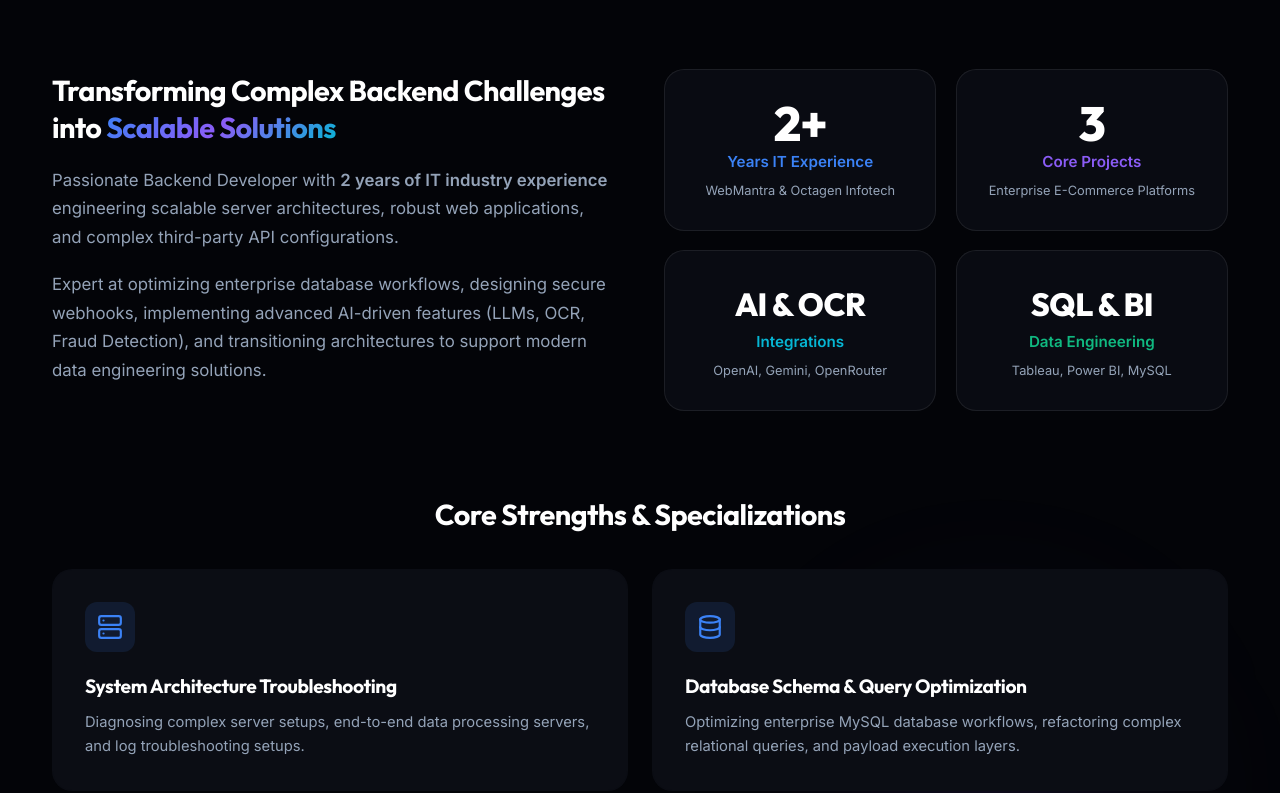
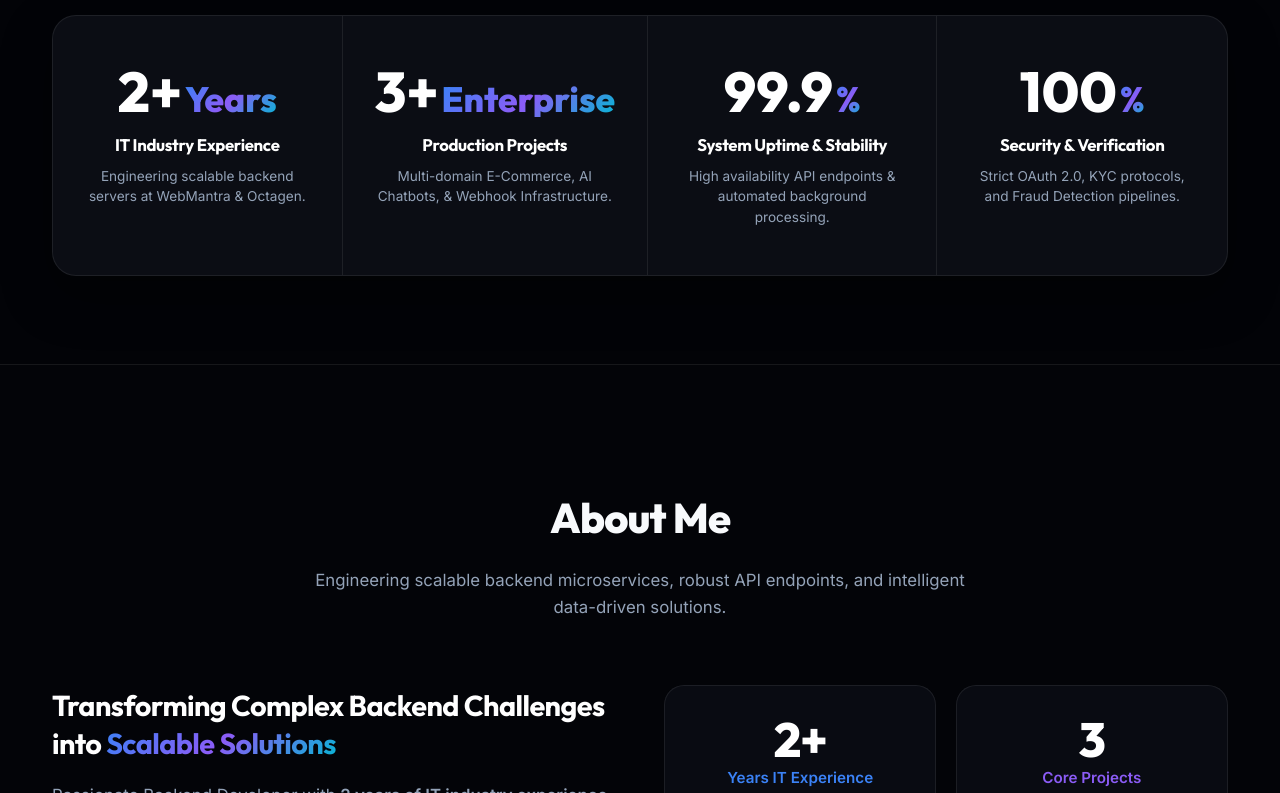
Before and after one commit to TechHub88/portfolio, a React (Vite) app: page / in a window 1280 px wide. Shown: the part 987-1780 px from the top of the page. Built offline with nearby package versions, Linux system fonts and the light colour scheme.

Commit message:
Add WebMantra style Stats Counter section and WebMantra inspired Project Cards layout

```diff
--- a/src/App.jsx
+++ b/src/App.jsx
@@ -1,6 +1,7 @@
 import React from 'react'
 import Navbar from './components/Navbar'
 import Hero from './components/Hero'
+import Stats from './components/Stats'
 import About from './components/About'
 import Skills from './components/Skills'
 import Experience from './components/Experience'
@@ -15,6 +16,7 @@ function App() {
       <Navbar />
       <main>
         <Hero />
+        <Stats />
         <About />
         <Skills />
         <Experience />
--- a/src/components/Projects.jsx
+++ b/src/components/Projects.jsx
@@ -1,13 +1,14 @@
 import React from 'react';
 import { motion } from 'framer-motion';
-import { ExternalLink, Bot, MessageSquare, ShoppingBag, CheckCircle2, ShieldCheck, Zap } from 'lucide-react';
+import { ExternalLink, ShoppingBag, Bot, MessageSquare, CheckCircle2, ArrowRight } from 'lucide-react';
 
 const projects = [
   {
-    id: 1,
+    id: '01',
     title: 'VShop Multi-Category E-Commerce Platform',
     link: 'https://vshop.vridhee.com/',
     role: 'Lead Backend & Security Engineer',
+    tag: 'E-Commerce & Security',
     description: 'Multi-category enterprise e-commerce platform spanning Wellness, Academics, Deep Tech, Space, Climate, Technology, Games, and Skills.',
     highlights: [
       'Engineered PHP & Laravel core backend architecture powering multi-segment seller portals, product inventories, and multi-domain catalogs.',
@@ -16,14 +17,15 @@ const projects = [
     ],
     tech: ['PHP', 'Laravel', 'Node.js', 'MySQL', 'Fraud Detection', 'Real-Time Chat', 'KYC Verification', 'Webhooks'],
     imageUrl: '/vshop-banner.png',
-    badge: 'Multi-Domain E-Commerce',
+    badge: 'Featured Project',
     icon: ShoppingBag
   },
   {
-    id: 2,
+    id: '02',
     title: 'Mafatlal Multi-Vendor E-Commerce Platform',
     link: 'https://mafatlaluniforms.com/',
     role: 'Core Backend Developer & AI Architect',
+    tag: 'Multi-Vendor & AI',
     description: 'Engineered an enterprise multi-vendor e-commerce platform handling cross-segment product inventories and custom fabric modules.',
     highlights: [
       'Engineered an enterprise multi-vendor e-commerce platform handling cross-segment product inventories.',
@@ -33,14 +35,15 @@ const projects = [
     ],
     tech: ['PHP', 'Laravel', 'Node.js', 'MySQL', 'Gemini AI', 'OpenAI API', 'OpenRouter', 'OCR Integration'],
     imageUrl: '/mafatlal-banner.jpg',
-    badge: 'Enterprise Platform',
+    badge: 'Enterprise AI',
     icon: Bot
   },
   {
-    id: 3,
+    id: '03',
     title: 'Teavera E-Commerce Experience Infrastructure',
     link: 'https://teavera.in/',
     role: 'Backend Architect & Messaging Lead',
+    tag: 'Webhooks & Messaging',
     description: 'Built transactional messaging infrastructure deploying multi-point automated webhooks linked with core client systems.',
     highlights: [
       'Built transactional messaging infrastructure deploying multi-point automated webhooks linked with core client systems.',
@@ -49,90 +52,33 @@ const projects = [
     ],
     tech: ['PHP', 'Laravel', 'Node.js', 'MySQL', 'Webhooks', 'WhatsApp Business API'],
     imageUrl: '/teavera-banner.jpg',
-    badge: 'Messaging Infrastructure',
+    badge: 'Infrastructure',
     icon: MessageSquare
   }
 ];
-
-const SmallBrowserMockup = ({ url, title, imageUrl }) => (
-  <div className="mockup-container" style={{
-    width: '100%',
-    maxHeight: '250px',
-    background: 'var(--surface-color)',
-    borderRadius: '14px',
-    border: '1px solid var(--border-color)',
-    overflow: 'hidden',
-    display: 'flex',
-    flexDirection: 'column',
-    boxShadow: '0 15px 35px rgba(0,0,0,0.5)',
-    transition: 'transform 0.3s ease, border-color 0.3s ease'
-  }}>
-    {/* Compact Browser Top Bar */}
-    <div style={{
-      height: '32px',
-      background: 'var(--surface-light)',
-      borderBottom: '1px solid var(--border-color)',
-      display: 'flex',
-      alignItems: 'center',
-      padding: '0 12px',
-      gap: '6px'
-    }}>
-      <div style={{ width: '8px', height: '8px', borderRadius: '50%', background: '#ef4444' }} />
-      <div style={{ width: '8px', height: '8px', borderRadius: '50%', background: '#f59e0b' }} />
-      <div style={{ width: '8px', height: '8px', borderRadius: '50%', background: '#10b981' }} />
-      <div style={{
-        flex: 1,
-        textAlign: 'center',
-        fontSize: '0.72rem',
-        color: 'var(--text-muted)',
-        background: 'rgba(3, 4, 8, 0.6)',
-        margin: '0 12px',
-        borderRadius: '5px',
-        padding: '2px 8px',
-        overflow: 'hidden',
-        textOverflow: 'ellipsis',
-        whiteSpace: 'nowrap',
-        border: '1px solid var(--border-color)'
-      }}>
-        {url}
-      </div>
-    </div>
-
-    {/* Compact Thumbnail Screen */}
-    <div style={{ flex: 1, position: 'relative', background: 'var(--surface-color)', minHeight: '215px', overflow: 'hidden', display: 'flex', alignItems: 'center', justifyContent: 'center' }}>
-      <img
-        src={imageUrl}
-        alt={`Thumbnail of ${title}`}
-        style={{ width: '100%', height: '100%', objectFit: 'cover', objectPosition: 'top' }}
-        loading="lazy"
-        onError={(e) => {
-          e.target.style.display = 'none';
-          e.target.parentElement.innerHTML = `
-            <div style="display:flex; flex-direction:column; align-items:center; justify-content:center; padding:2rem; text-align:center; color:var(--text-muted); gap:0.8rem;">
-              <div style="padding:0.8rem; background:rgba(59, 130, 246, 0.1); borderRadius:50%; color:var(--accent-primary);">
-                <svg width="32" height="32" viewBox="0 0 24 24" fill="none" stroke="currentColor" stroke-width="1.5"><rect width="18" height="18" x="3" y="3" rx="2"/><path d="m21 15-3.086-3.086a2 2 0 0 0-2.828 0L6 21"/><circle cx="9" cy="9" r="2"/></svg>
-              </div>
-              <div style="font-weight:600; color:#fff; font-size:0.95rem;">${title}</div>
-              <a href="${url}" target="_blank" rel="noopener noreferrer" style="color:var(--accent-primary); font-size:0.82rem; text-decoration:underline;">Visit Platform &rarr;</a>
-            </div>
-          `;
-        }}
-      />
-    </div>
-  </div>
-);
 
 const Projects = () => {
   return (
     <section id="projects" style={{ position: 'relative' }}>
       <div className="container">
-        <h2 className="section-title">Core Projects Portfolio</h2>
-        <p className="section-subtitle">
-          Featured production systems demonstrating multi-category e-commerce platforms, AI microservices, webhook automation, and fraud detection systems.
-        </p>
 
-        <div style={{ display: 'flex', flexDirection: 'column', gap: '4.5rem' }}>
-          {projects.map((project, idx) => {
+        {/* Section Title */}
+        <div style={{ textAlign: 'center', marginBottom: '4rem' }}>
+          <div className="badge" style={{ marginBottom: '1rem', background: 'rgba(139, 92, 246, 0.12)', borderColor: 'rgba(139, 92, 246, 0.3)', color: '#a78bfa' }}>
+            <span style={{ width: '6px', height: '6px', borderRadius: '50%', background: 'var(--accent-secondary)', display: 'inline-block' }} />
+            Our Portfolio
+          </div>
+          <h2 className="section-title">
+            Featured <span className="text-gradient">Case Studies & Projects</span>
+          </h2>
+          <p className="section-subtitle" style={{ marginBottom: 0 }}>
+            WebMantra & enterprise production systems demonstrating multi-category e-commerce, AI microservices, webhook automation, and fraud detection systems.
+          </p>
+        </div>
+
+        {/* WebMantra-Inspired Project Cards Grid */}
+        <div style={{ display: 'flex', flexDirection: 'column', gap: '3.5rem' }}>
+          {projects.map((project) => {
             const IconComponent = project.icon;
 
             return (
@@ -140,40 +86,38 @@ const Projects = () => {
                 key={project.id}
                 initial={{ opacity: 0, y: 35 }}
                 whileInView={{ opacity: 1, y: 0 }}
-                viewport={{ once: true, margin: "-80px" }}
+                viewport={{ once: true, margin: "-60px" }}
                 transition={{ duration: 0.7, ease: "easeOut" }}
-                className="card"
-                style={{ padding: '2.5rem' }}
+                className="webmantra-project-card"
               >
-                <div
-                  style={{
-                    display: 'grid',
-                    gridTemplateColumns: '1fr',
-                    gap: '2.5rem',
-                    alignItems: 'center'
-                  }}
-                  className="grid-cols-2"
-                >
-                  {/* Left Text Block */}
-                  <div>
-                    <div style={{ display: 'flex', alignItems: 'center', gap: '0.8rem', marginBottom: '0.8rem' }}>
-                      <span className="badge">{project.badge}</span>
+                {/* Number Watermark Badge */}
+                <div className="project-card-number">{project.id}</div>
+
+                <div className="webmantra-card-grid">
+
+                  {/* Left Details */}
+                  <div style={{ zIndex: 2 }}>
+                    <div style={{ display: 'flex', alignItems: 'center', gap: '0.8rem', marginBottom: '0.8rem', flexWrap: 'wrap' }}>
+                      <span className="badge" style={{ fontSize: '0.78rem' }}>{project.badge}</span>
+                      <span style={{ fontSize: '0.8rem', color: 'var(--accent-cyan)', fontWeight: 600, textTransform: 'uppercase', letterSpacing: '0.05em' }}>
+                        {project.tag}
+                      </span>
                     </div>
 
-                    <h3 style={{ fontSize: '1.85rem', color: '#fff', marginBottom: '0.5rem', lineHeight: 1.25, fontWeight: 700 }}>
+                    <h3 style={{ fontSize: '1.9rem', color: '#ffffff', marginBottom: '0.6rem', lineHeight: 1.25, fontWeight: 800 }}>
                       {project.title}
                     </h3>
 
                     <div style={{ color: 'var(--accent-primary)', fontWeight: 600, fontSize: '0.92rem', marginBottom: '1.2rem', display: 'flex', alignItems: 'center', gap: '0.5rem' }}>
-                      <IconComponent size={17} /> {project.role}
+                      <IconComponent size={18} /> {project.role}
                     </div>
 
-                    {/* Highlights Bullet List */}
-                    <div style={{ padding: '1.2rem', marginBottom: '1.5rem', background: 'rgba(255, 255, 255, 0.02)', borderRadius: '12px', border: '1px solid var(--border-color)' }}>
-                      <ul style={{ listStyle: 'none', padding: 0, margin: 0, display: 'flex', flexDirection: 'column', gap: '0.6rem' }}>
+                    {/* Bullet Highlights */}
+                    <div style={{ padding: '1.2rem', marginBottom: '1.5rem', background: 'rgba(255, 255, 255, 0.02)', borderRadius: '14px', border: '1px solid var(--border-color)' }}>
+                      <ul style={{ listStyle: 'none', padding: 0, margin: 0, display: 'flex', flexDirection: 'column', gap: '0.65rem' }}>
                         {project.highlights.map((h, hIdx) => (
-                          <li key={hIdx} style={{ display: 'flex', gap: '0.6rem', fontSize: '0.88rem', color: 'var(--text-muted)', lineHeight: 1.55 }}>
-                            <CheckCircle2 size={15} color="var(--accent-emerald)" style={{ flexShrink: 0, marginTop: '0.2rem' }} />
+                          <li key={hIdx} style={{ display: 'flex', gap: '0.65rem', fontSize: '0.88rem', color: 'var(--text-muted)', lineHeight: 1.55 }}>
+                            <CheckCircle2 size={16} color="var(--accent-emerald)" style={{ flexShrink: 0, marginTop: '0.2rem' }} />
                             <span>{h}</span>
                           </li>
                         ))}
@@ -187,20 +131,38 @@ const Projects = () => {
                       ))}
                     </div>
 
-                    {/* Action Link */}
-                    <a href={project.link} target="_blank" rel="noopener noreferrer" className="btn btn-accent" style={{ padding: '0.7rem 1.6rem', fontSize: '0.88rem' }}>
-                      <ExternalLink size={16} /> Visit Platform Live
+                    {/* WebMantra Style Action Button */}
+                    <a href={project.link} target="_blank" rel="noopener noreferrer" className="btn btn-accent" style={{ padding: '0.75rem 1.8rem', fontSize: '0.88rem' }}>
+                      View Project <ArrowRight size={16} />
                     </a>
                   </div>
 
-                  {/* Right Small Thumbnail Mockup Display */}
-                  <div>
-                    <motion.div
-                      whileHover={{ y: -4 }}
-                      transition={{ duration: 0.3 }}
-                    >
-                      <SmallBrowserMockup url={project.link} title={project.title} imageUrl={project.imageUrl} />
-                    </motion.div>
+                  {/* Right Thumbnail Image Container */}
+                  <div style={{ zIndex: 2 }}>
+                    <div className="webmantra-thumbnail-wrapper">
+                      <div className="browser-header-dots">
+                        <span style={{ background: '#ef4444' }} />
+                        <span style={{ background: '#f59e0b' }} />
+                        <span style={{ background: '#10b981' }} />
+                        <span className="browser-url-text">{project.link}</span>
+                      </div>
+                      <div className="webmantra-img-box">
+                        <img
+                          src={project.imageUrl}
+                          alt={`Thumbnail of ${project.title}`}
+                          loading="lazy"
+                          onError={(e) => {
+                            e.target.style.display = 'none';
+                            e.target.parentElement.innerHTML = `
+                              <div style="display:flex; flex-direction:column; align-items:center; justify-content:center; padding:2rem; text-align:center; color:var(--text-muted); gap:0.8rem;">
+                                <div style="font-weight:600; color:#fff;">${project.title}</div>
+                                <a href="${project.link}" target="_blank" rel="noopener noreferrer" style="color:var(--accent-primary); font-size:0.82rem; text-decoration:underline;">View Live Project &rarr;</a>
+                              </div>
+                            `;
+                          }}
+                        />
+                      </div>
+                    </div>
                   </div>
 
                 </div>
--- /dev/null
+++ b/src/components/Stats.jsx
@@ -0,0 +1,73 @@
+import React from 'react';
+import { motion } from 'framer-motion';
+
+const statsData = [
+  {
+    target: '2+',
+    suffix: 'Years',
+    label: 'IT Industry Experience',
+    desc: 'Engineering scalable backend servers at WebMantra & Octagen.'
+  },
+  {
+    target: '3+',
+    suffix: 'Enterprise',
+    label: 'Production Projects',
+    desc: 'Multi-domain E-Commerce, AI Chatbots, & Webhook Infrastructure.'
+  },
+  {
+    target: '99.9',
+    suffix: '%',
+    label: 'System Uptime & Stability',
+    desc: 'High availability API endpoints & automated background processing.'
+  },
+  {
+    target: '100',
+    suffix: '%',
+    label: 'Security & Verification',
+    desc: 'Strict OAuth 2.0, KYC protocols, and Fraud Detection pipelines.'
+  }
+];
+
+const Stats = () => {
+  return (
+    <section className="statsSec" style={{ position: 'relative', borderTop: '1px solid var(--border-color)', borderBottom: '1px solid var(--border-color)', background: 'rgba(3, 4, 8, 0.95)' }}>
+      <div className="container">
+
+        {/* Section Header */}
+        <div style={{ textAlign: 'center', marginBottom: '3.5rem' }}>
+          <div className="badge" style={{ marginBottom: '1rem' }}>
+            <span style={{ width: '6px', height: '6px', borderRadius: '50%', background: 'var(--accent-primary)', display: 'inline-block' }} />
+            Our Work
+          </div>
+          <h2 style={{ fontSize: 'clamp(1.8rem, 3.5vw, 2.6rem)', fontWeight: 800, color: '#ffffff' }}>
+            Work speaks through numbers. <span className="text-gradient">What I've achieved so far.</span>
+          </h2>
+        </div>
+
+        {/* 4-Column Stats Box with Vertical Line Dividers (WebMantra Style) */}
+        <div className="stats-box-grid">
+          {statsData.map((stat, idx) => (
+            <motion.div
+              key={idx}
+              initial={{ opacity: 0, y: 25 }}
+              whileInView={{ opacity: 1, y: 0 }}
+              viewport={{ once: true }}
+              transition={{ duration: 0.6, delay: idx * 0.12 }}
+              className="stat-column-box"
+            >
+              <div className="stat-number-wrap">
+                <span className="stat-counter">{stat.target}</span>
+                <span className="text-gradient stat-suffix">{stat.suffix}</span>
+              </div>
+              <h4 className="stat-title">{stat.label}</h4>
+              <p className="stat-description">{stat.desc}</p>
+            </motion.div>
+          ))}
+        </div>
+
+      </div>
+    </section>
+  );
+};
+
+export default Stats;
--- a/src/index.css
+++ b/src/index.css
@@ -133,6 +133,194 @@ section {
   transform: translateY(-5px);
 }
 
+/* WebMantra Stats Section */
+.statsSec {
+  padding: 5.5rem 0;
+}
+
+.stats-box-grid {
+  display: grid;
+  grid-template-columns: repeat(4, 1fr);
+  background: var(--surface-color);
+  border: 1px solid var(--border-color);
+  border-radius: 24px;
+  overflow: hidden;
+  box-shadow: 0 20px 50px rgba(0, 0, 0, 0.4);
+}
+
+.stat-column-box {
+  padding: 3rem 2rem;
+  text-align: center;
+  border-right: 1px solid rgba(255, 255, 255, 0.08);
+  position: relative;
+  transition: background 0.3s ease;
+}
+
+.stat-column-box:last-child {
+  border-right: none;
+}
+
+.stat-column-box:hover {
+  background: rgba(255, 255, 255, 0.025);
+}
+
+.stat-number-wrap {
+  display: flex;
+  justify-content: center;
+  align-items: baseline;
+  gap: 0.2rem;
+  margin-bottom: 0.8rem;
+}
+
+.stat-counter {
+  font-size: 3.5rem;
+  font-weight: 800;
+  color: #ffffff;
+  line-height: 1;
+  font-family: var(--font-heading);
+}
+
+.stat-suffix {
+  font-size: 2.2rem;
+  font-weight: 800;
+  line-height: 1;
+  font-family: var(--font-heading);
+}
+
+.stat-title {
+  font-size: 1.05rem;
+  font-weight: 700;
+  color: #ffffff;
+  margin-bottom: 0.4rem;
+}
+
+.stat-description {
+  font-size: 0.85rem;
+  color: var(--text-muted);
+  line-height: 1.5;
+}
+
+@media (max-width: 992px) {
+  .stats-box-grid {
+    grid-template-columns: repeat(2, 1fr);
+  }
+  .stat-column-box:nth-child(2) {
+    border-right: none;
+  }
+  .stat-column-box {
+    border-bottom: 1px solid rgba(255, 255, 255, 0.08);
+  }
+}
+
+@media (max-width: 576px) {
+  .stats-box-grid {
+    grid-template-columns: 1fr;
+  }
+  .stat-column-box {
+    border-right: none;
+  }
+}
+
+/* WebMantra Project Cards */
+.webmantra-project-card {
+  position: relative;
+  background: var(--surface-color);
+  border: 1px solid var(--border-color);
+  border-radius: 24px;
+  padding: 3rem;
+  overflow: hidden;
+  transition: var(--transition);
+}
+
+.webmantra-project-card:hover {
+  border-color: rgba(59, 130, 246, 0.4);
+  box-shadow: 0 25px 60px -15px rgba(59, 130, 246, 0.2);
+  transform: translateY(-4px);
+}
+
+.project-card-number {
+  position: absolute;
+  top: 1.5rem;
+  right: 2.5rem;
+  font-size: 4.5rem;
+  font-weight: 900;
+  font-family: var(--font-heading);
+  color: rgba(255, 255, 255, 0.035);
+  line-height: 1;
+  pointer-events: none;
+  user-select: none;
+}
+
+.webmantra-card-grid {
+  display: grid;
+  grid-template-columns: 1.15fr 0.85fr;
+  gap: 3rem;
+  align-items: center;
+}
+
+@media (max-width: 992px) {
+  .webmantra-card-grid {
+    grid-template-columns: 1fr;
+  }
+}
+
+.webmantra-thumbnail-wrapper {
+  background: var(--surface-light);
+  border: 1px solid var(--border-color);
+  border-radius: 16px;
+  overflow: hidden;
+  box-shadow: 0 15px 35px rgba(0,0,0,0.5);
+}
+
+.browser-header-dots {
+  height: 34px;
+  background: rgba(3, 4, 8, 0.75);
+  border-bottom: 1px solid var(--border-color);
+  display: flex;
+  align-items: center;
+  padding: 0 14px;
+  gap: 6px;
+}
+
+.browser-header-dots span:not(.browser-url-text) {
+  width: 9px;
+  height: 9px;
+  border-radius: 50%;
+}
+
+.browser-url-text {
+  flex: 1;
+  text-align: center;
+  font-size: 0.72rem;
+  color: var(--text-muted);
+  background: rgba(255, 255, 255, 0.03);
+  margin: 0 12px;
+  border-radius: 5px;
+  padding: 2px 8px;
+  overflow: hidden;
+  text-overflow: ellipsis;
+  whiteSpace: nowrap;
+}
+
+.webmantra-img-box {
+  width: 100%;
+  height: 240px;
+  overflow: hidden;
+  background: var(--surface-color);
+}
+
+.webmantra-img-box img {
+  width: 100%;
+  height: 100%;
+  object-fit: cover;
+  object-position: top;
+  transition: transform 0.6s ease;
+}
+
+.webmantra-project-card:hover .webmantra-img-box img {
+  transform: scale(1.05);
+}
+
 /* Badges */
 .badge {
   display: inline-flex;
@@ -207,7 +395,7 @@ section {
   transform: translateY(-2px);
 }
 
-/* Floating Tech Badges around Hero Profile */
+/* Floating Tech Badges */
 .floating-badge {
   position: absolute;
   padding: 0.6rem 1.1rem;
@@ -276,53 +464,6 @@ section {
   position: relative;
 }
 
-/* Animated Border Card */
-.animated-border-card {
-  position: relative;
-  background: var(--surface-color);
-  border-radius: 20px;
-  overflow: hidden;
-  padding: 1px;
-  z-index: 1;
-  transition: transform 0.3s ease;
-}
-
-.animated-border-card:hover {
-  transform: translateY(-5px);
-}
-
-.animated-border-card::before {
-  content: '';
-  position: absolute;
-  top: -50%;
-  left: -50%;
-  width: 200%;
-  height: 200%;
-  background: conic-gradient(from 0deg, transparent 0%, transparent 60%, var(--accent-primary) 85%, transparent 100%);
-  animation: rotateBorder 5s linear infinite;
-  z-index: -2;
-  opacity: 0;
-  transition: opacity 0.3s ease;
-}
-
-.animated-border-card:hover::before {
-  opacity: 1;
-}
-
-.animated-border-card::after {
-  content: '';
-  position: absolute;
-  inset: 1px;
-  background: var(--surface-color);
-  border-radius: 19px;
-  z-index: -1;
-}
-
-@keyframes rotateBorder {
-  0% { transform: rotate(0deg); }
-  100% { transform: rotate(360deg); }
-}
-
 /* Progress Bar */
 .progress-bg {
   width: 100%;
```
